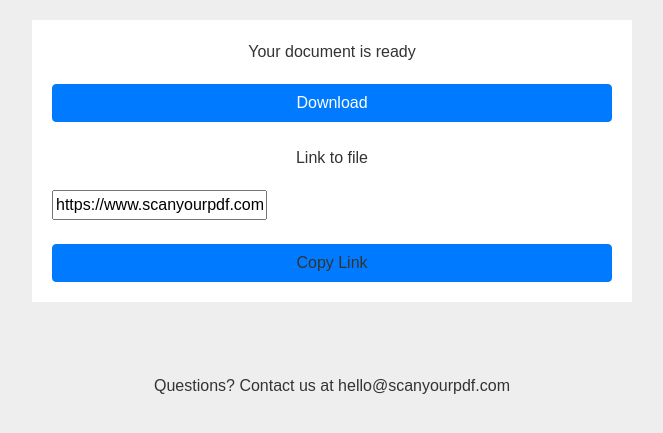
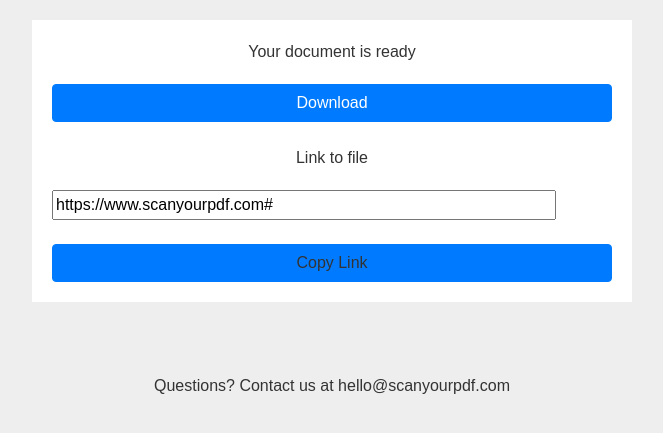
Before and after one commit to baicunko/scanyourpdf, a Django app: template pdfwebsite/templates/pdfwebsite/upload.html in a window 1280 px wide. Shown: the part 256-689 px from the top of the page, without its empty margins (308-971 px from the left). Run offline with Django 3.2, Linux system fonts and the light colour scheme; the template is opened without the code that fills it: most values are stand-ins (such as "Sample title", 1, 10 or a date in 2020); some libraries are stand-ins or nearby versions.

Commit message:
Added Copy Link CSS

```diff
--- a/pdfwebsite/static/pdfwebsite/main.css
+++ b/pdfwebsite/static/pdfwebsite/main.css
@@ -222,3 +222,6 @@ a.article-title:hover {
   font-size: 30px;
   text-align: center;
 }
+.url-field{
+  width: 90%;
+}
```
